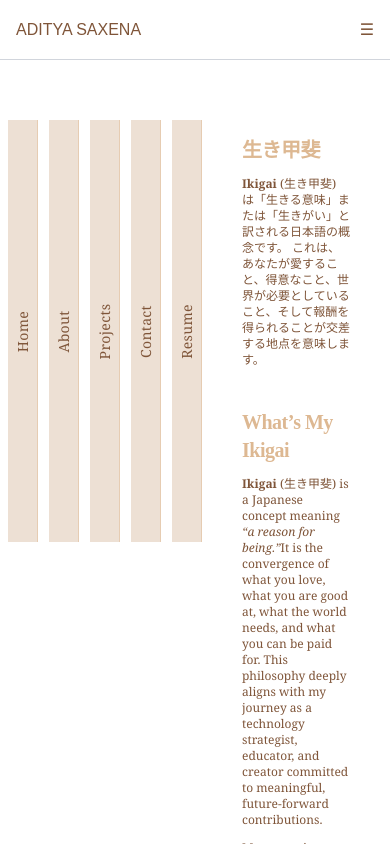
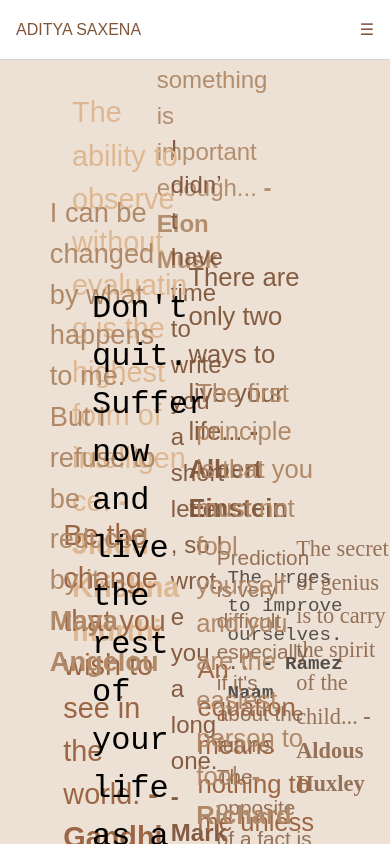
Before and after one commit to profadityasaxena/PF, a Next.js app: page / in a window 390 px wide. Shown: the top 844 px of the page. Built offline with nearby package versions, Linux system fonts and the light colour scheme.

Commit message:
added preloader

```diff
--- a/app/page.tsx
+++ b/app/page.tsx
@@ -1,11 +1,12 @@
+import Preloader from '@/components/preloader/Preloader';
 import Index from '@/components/navigation/Index';
 import Education from '@/components/education/education';
 import Projects from '@/components/projects/projects';
-import Experience
- from '@/components/experience/experience';
+import Experience from '@/components/experience/experience';
 export default function Home() {
   return (
     <>
+      <Preloader />
       <Index />
       <Education />
       <Projects />
--- a/components/navigation/BarNavigation.tsx
+++ b/components/navigation/BarNavigation.tsx
@@ -17,8 +17,19 @@ const BarNavigation = () => {
   const [showDetail, setShowDetail] = useState(false);
   // Bar reference
   const barRef = useRef(null);
+  const [isVisible, setIsVisible] = useState(false);
 
   useEffect(() => {
+    const timeout = setTimeout(() => {
+      setIsVisible(true);
+    }, 12000); // Wait 12 seconds (preloader duration + buffer)
+
+    return () => clearTimeout(timeout);
+  }, []);
+
+  useEffect(() => {
+    if (!isVisible) return;
+
     // Animate bars sliding in from the left
     gsap.from(barRefs.current, {
       x: -50,
@@ -45,7 +56,7 @@ const BarNavigation = () => {
       delay: 1,
       ease: 'power2.out'
     });
-  }, []);
+  }, [isVisible]);
 
 
   const handleBarClick = (index: number) => {
@@ -88,6 +99,7 @@ const BarNavigation = () => {
       });
   };
 
+  if (!isVisible) return null;
   return (
     <div
       ref={barRef}
--- /dev/null
+++ b/components/preloader/Preloader.tsx
@@ -0,0 +1,195 @@
+'use client';
+import React, { useEffect, useRef } from 'react';
+import gsap from 'gsap';
+
+const quotes = [
+  {
+    text: "The ability to observe without evaluating is the highest form of intelligence. - Jiddu Krishnamurthi",
+    zIndex: 4,
+    fontSize: "1.8rem",
+    velocity: -20,
+  },
+  {
+    text: "There are only two ways to live your life... - Albert Einstein",
+    zIndex: 3,
+    fontSize: "1.6rem",
+    velocity: 15,
+  },
+  {
+    text: "Don't quit. Suffer now and live the rest of your life as a champion. - Muhammad Ali",
+    zIndex: 5,
+    fontSize: "2rem",
+    velocity: -25,
+  },
+  {
+    text: "The secret of genius is to carry the spirit of the child... - Aldous Huxley",
+    zIndex: 2,
+    fontSize: "1.4rem",
+    velocity: 10,
+  },
+  {
+    text: "Be the change that you wish to see in the world. - Gandhi",
+    zIndex: 4,
+    fontSize: "1.8rem",
+    velocity: -12,
+  },
+  {
+    text: "The urges to improve ourselves... - Ramez Naam",
+    zIndex: 1,
+    fontSize: "1.2rem",
+    velocity: 8,
+  },
+  {
+    text: "When something is important enough... - Elon Musk",
+    zIndex: 3,
+    fontSize: "1.5rem",
+    velocity: 18,
+  },
+  {
+    text: "I didn’t have time to write you a short letter, so I wrote you a long one. - Mark Twain",
+    zIndex: 3,
+    fontSize: "1.5rem",
+    velocity: -16,
+  },
+  {
+    text: "I can be changed by what happens to me. But I refuse to be reduced by it. - Maya Angelou",
+    zIndex: 4,
+    fontSize: "1.7rem",
+    velocity: 12,
+  },
+  {
+    text: "The first principle is that you must not fool yourself and you are the easiest person to fool. - Richard Feynman",
+    zIndex: 5,
+    fontSize: "1.6rem",
+    velocity: -14,
+  },
+  {
+    text: "Prediction is very difficult, especially if it's about the future. The opposite of a fact is falsehood, but the opposite of one profound truth may very well be another profound truth. Your theory is crazy, but it's not crazy enough to be true. A physicist is just an atom's way of looking at itself. - Neils Bohr",
+    zIndex: 2,
+    fontSize: "1.3rem",
+    velocity: 10,
+  },
+  {
+    text: "An equation means nothing to me unless it expresses a thought of God. - Srinivasa Ramanujan",
+    zIndex: 4,
+    fontSize: "1.6rem",
+    velocity: -18,
+  }
+];
+
+const Preloader = () => {
+  const containerRef = useRef<HTMLDivElement>(null);
+
+  useEffect(() => {
+    if (containerRef.current) {
+      const quoteEls = containerRef.current.querySelectorAll('.quote');
+      quoteEls.forEach((el) => {
+        const velocity = {
+          x: (Math.random() > 0.5 ? 1 : -1) * (Math.random() * 2 + 1), // between 1 and 3
+          y: (Math.random() > 0.5 ? 1 : -1) * (Math.random() * 2 + 1),
+        };
+
+        const animateBounce = () => {
+          const bounds = el.getBoundingClientRect();
+
+          if (bounds.left <= 0 || bounds.right >= window.innerWidth) {
+            velocity.x *= -1;
+          }
+          if (bounds.top <= 0 || bounds.bottom >= window.innerHeight) {
+            velocity.y *= -1;
+          }
+
+          gsap.to(el, {
+            x: `+=${velocity.x}`,
+            y: `+=${velocity.y}`,
+            duration: 0.1,
+            ease: 'none',
+            onComplete: animateBounce
+          });
+        };
+
+        animateBounce();
+      });
+
+      gsap.to(containerRef.current, {
+        opacity: 0,
+        delay: 10,
+        duration: 1,
+        onComplete: () => {
+          containerRef.current!.style.display = 'none';
+          document.dispatchEvent(new Event('preloaderComplete'));
+        }
+      });
+    }
+  }, []);
+
+  return (
+    <div
+      ref={containerRef}
+      style={{
+        position: 'fixed',
+        top: 0,
+        left: 0,
+        width: '100vw',
+        height: '100vh',
+        backgroundColor: 'var(--color-light-brown)',
+        zIndex: 9999,
+        overflow: 'hidden',
+        display: 'flex',
+        justifyContent: 'center',
+        alignItems: 'center',
+        flexWrap: 'wrap',
+      }}
+    >
+      {quotes.map((quote, index) => {
+        const fonts = [
+          'var(--font-title)',
+          'var(--font-heading)',
+          'var(--font-body)',
+          'var(--font-code)',
+          'var(--font-button)',
+          'var(--font-form)',
+        ];
+        const colors = [
+          'var(--color-dark-brown)',
+          'var(--color-deep-brown)',
+          'var(--color-soft-brown)',
+          'var(--color-medium-brown)',
+          'var(--color-black)',
+        ];
+        const font = fonts[Math.floor(Math.random() * fonts.length)];
+        const color = colors[Math.floor(Math.random() * colors.length)];
+
+        return (
+          <div
+            key={index}
+            className="quote"
+            style={{
+              position: 'absolute',
+              top: `${(index * 15) % 90 + Math.random() * 5}%`,
+              left: `${(index * 25) % 90 + Math.random() * 5}%`,
+              fontSize: quote.fontSize,
+              fontFamily: font,
+              color: color,
+              zIndex: quote.zIndex,
+              opacity: 0.5 + 0.15 * quote.zIndex,
+              fontWeight: 'normal',
+              maxWidth: '30vw',
+              whiteSpace: 'normal',
+              wordBreak: 'break-word',
+            }}
+          >
+            {quote.text.split(" - ").length === 2 ? (
+              <>
+                {quote.text.split(" - ")[0]}
+                <strong> - {quote.text.split(" - ")[1]}</strong>
+              </>
+            ) : quote.text}
+          </div>
+        );
+      })}
+    </div>
+  );
+};
+
+export default Preloader;
```
